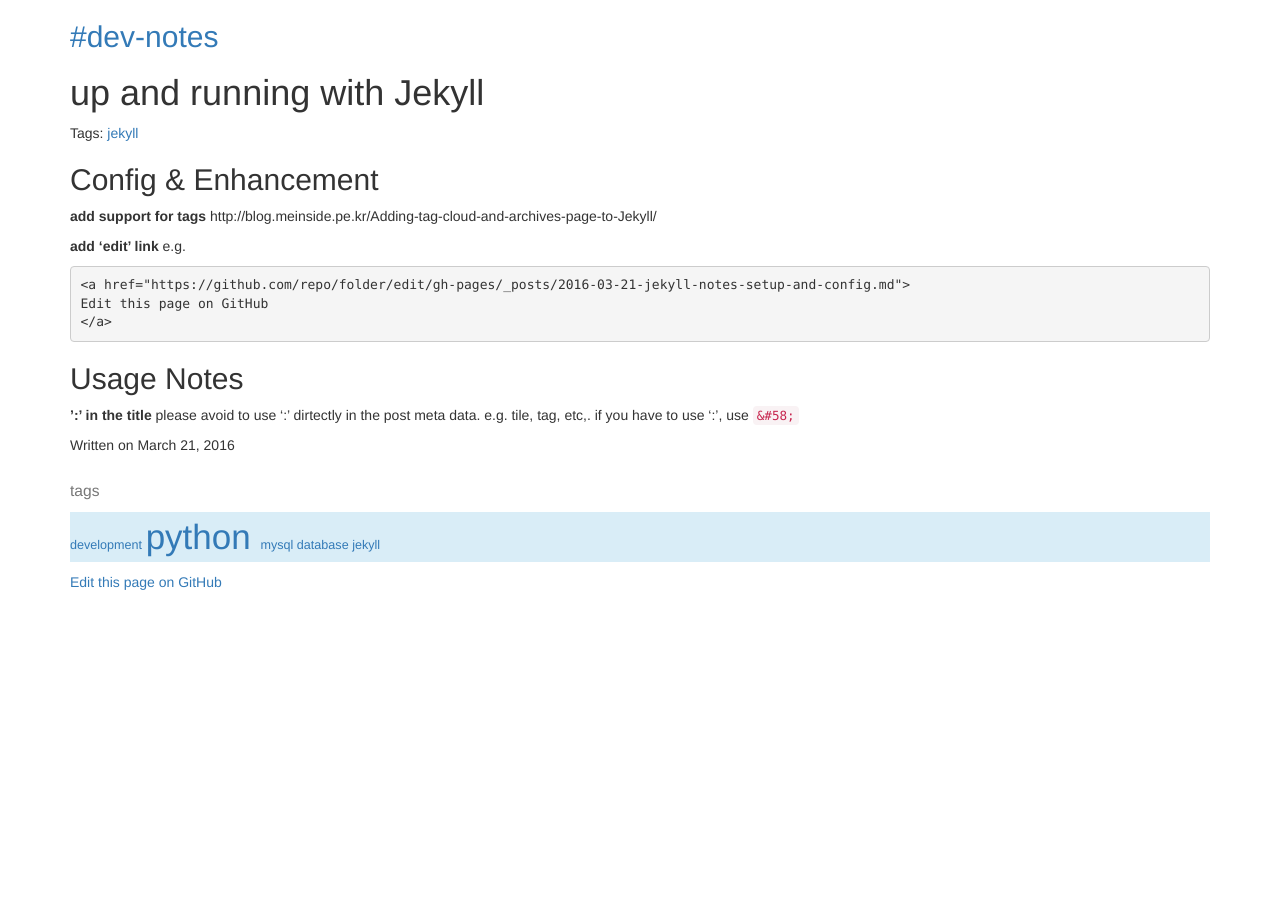
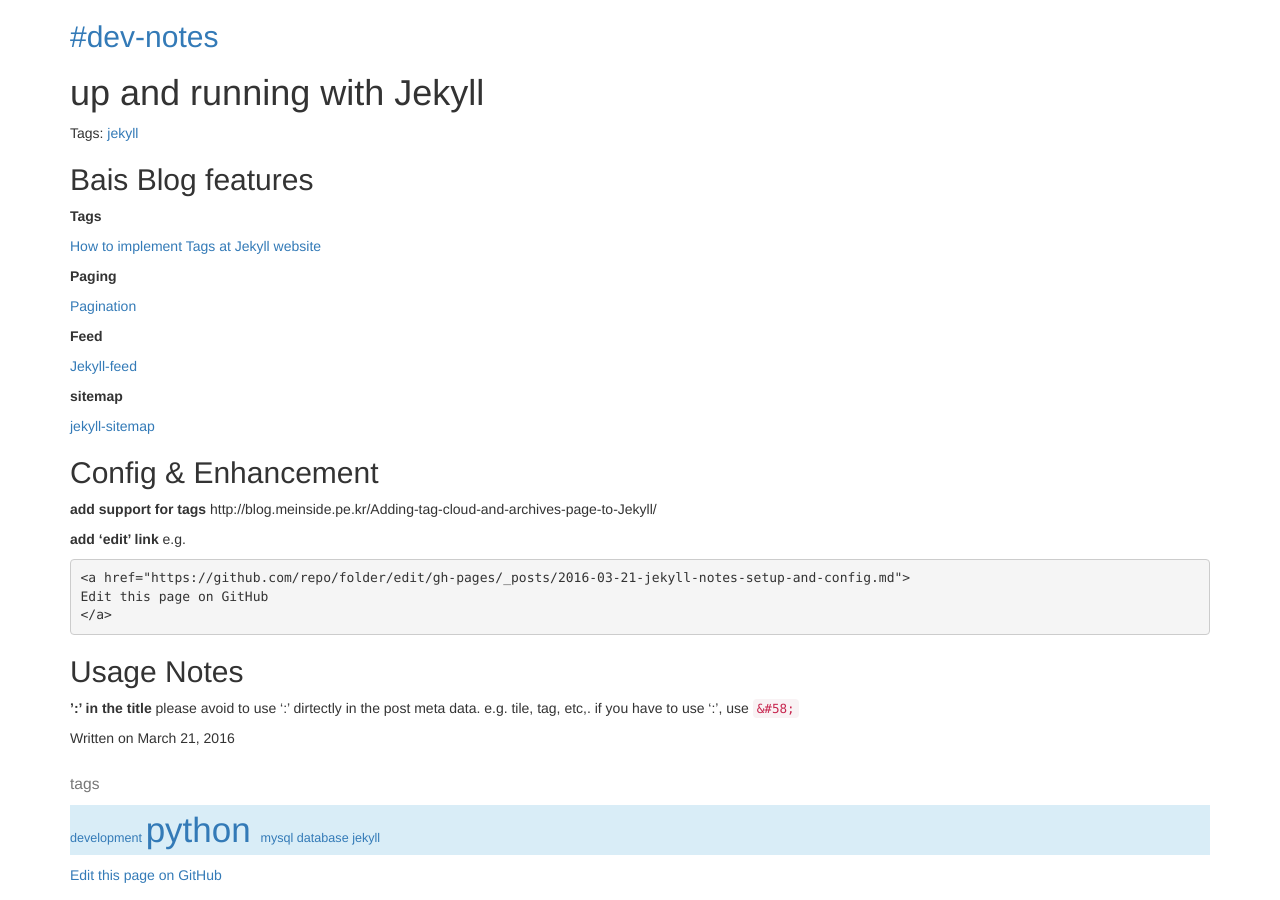
Before and after one commit to gary-liguoliang/notes, a Jekyll site: the page built from _posts/2016-03-21-jekyll-notes-setup-and-config.md, in a window 1280 px wide. Built offline with Jekyll 4.4.1, drawn with Linux system fonts in a browser that asks for light colours; comment, search, counter and statistics services are not loaded.

Commit message:
updated jekyll notes

```diff
--- a/_posts/2016-03-21-jekyll-notes-setup-and-config.md
+++ b/_posts/2016-03-21-jekyll-notes-setup-and-config.md
@@ -4,6 +4,25 @@ title: up and running with Jekyll
 tags:
 - jekyll
 ---
+
+## Bais Blog features
+
+**Tags**
+
+[How to implement Tags at Jekyll website](http://pavdmyt.com/how-to-implement-tags-at-jekyll-website/)
+
+**Paging**
+
+[Pagination](https://jekyllrb.com/docs/pagination/)
+
+**Feed**
+
+[Jekyll-feed](https://github.com/jekyll/jekyll-feed)
+
+**sitemap**
+
+[jekyll-sitemap](https://github.com/jekyll/jekyll-sitemap)
+
 
 ## Config & Enhancement
 **add support for tags**
```
